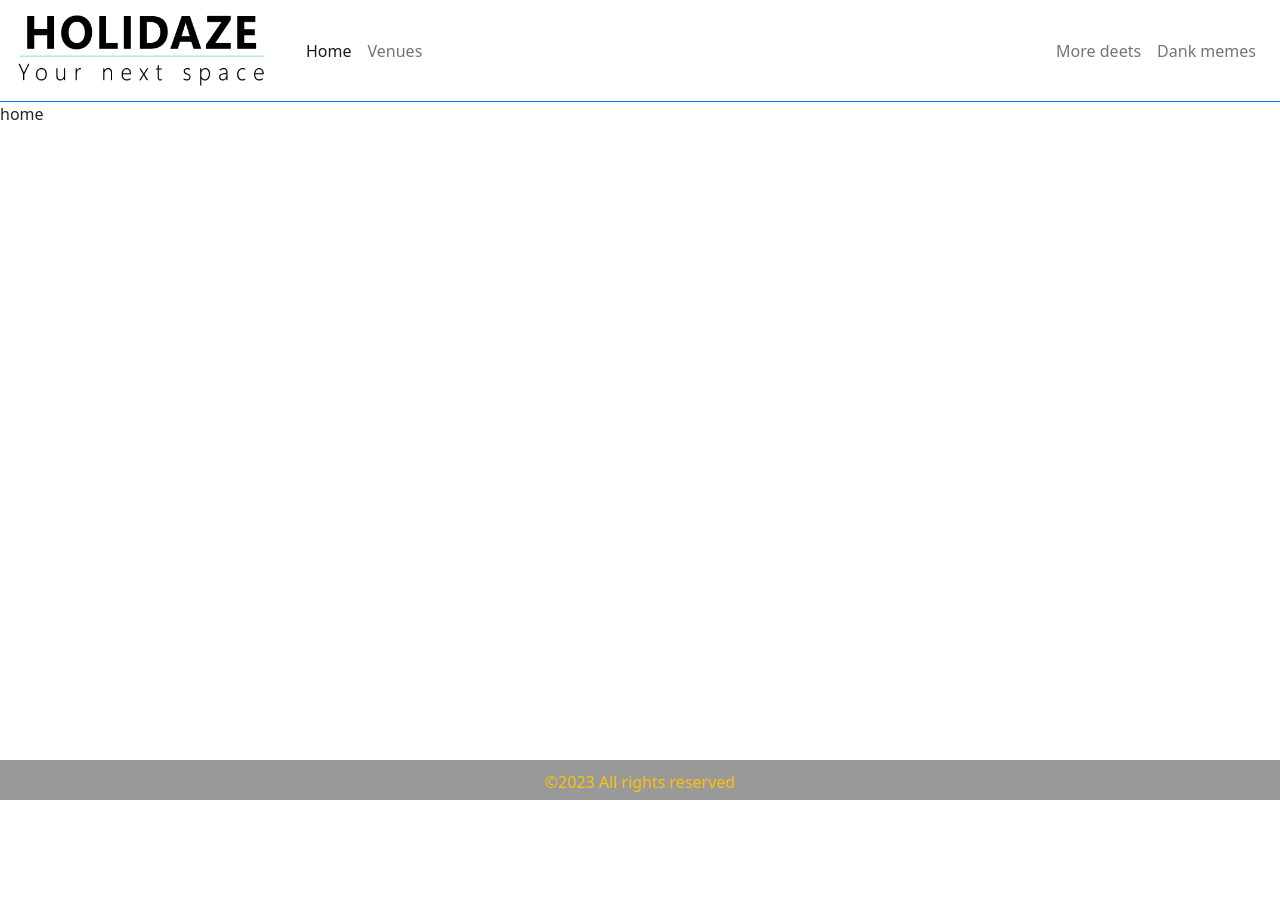
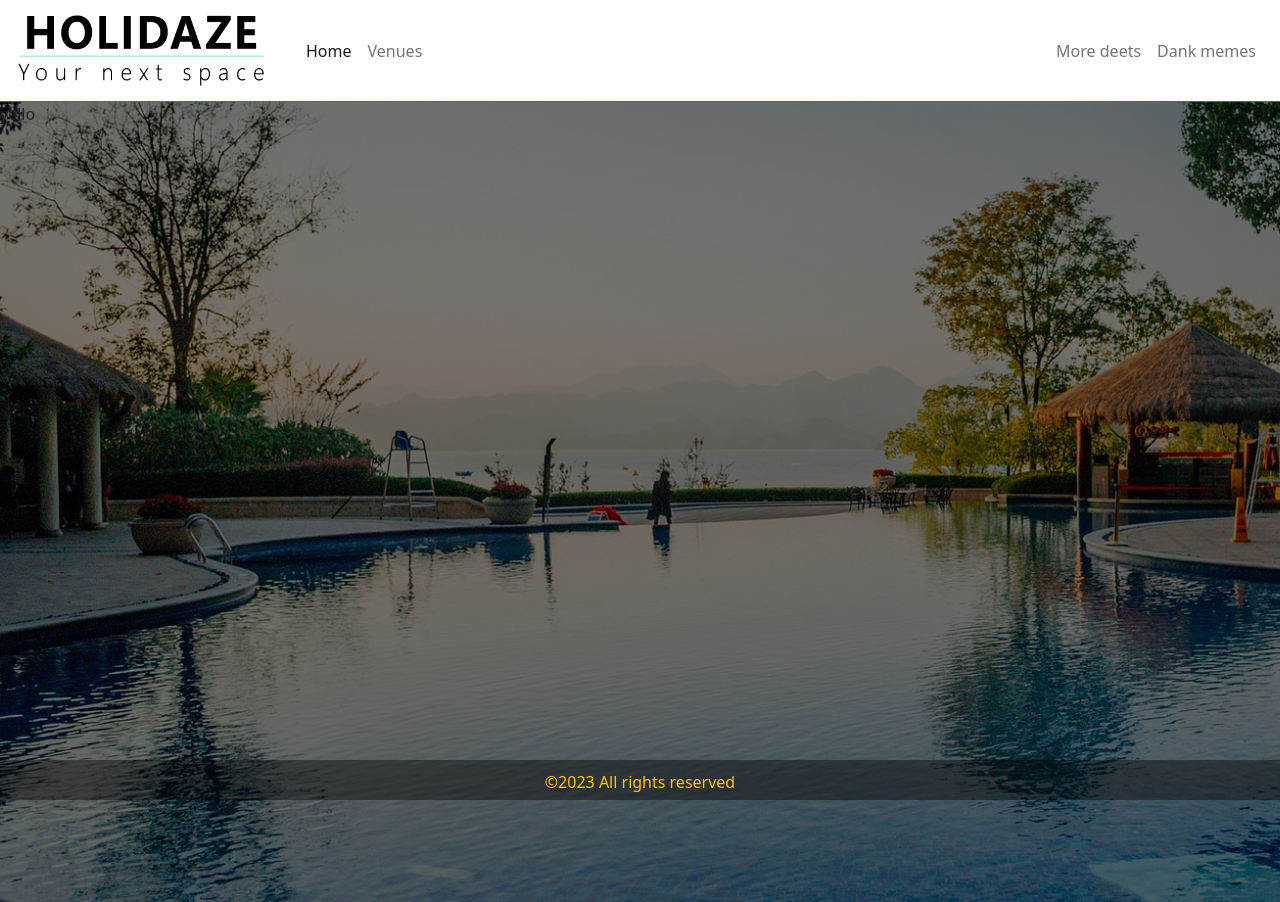
Before and after one commit to adrianBrands/projcet-exam-2, a React (Create React App) app: page / in a window 1280 px wide. Before the commit the page ends 800 px from the top, so only its background shows below. Built offline with nearby package versions, Linux system fonts and the light colour scheme.

Commit message:
added background-image to the home page

```diff
--- a/src/components/pages/Home/Home.jsx
+++ b/src/components/pages/Home/Home.jsx
@@ -1,3 +1,4 @@
+import background from "../../../images/china-gf98bd0a45_1920.jpg"
 export default function Home(){
-  return <div>home</div>
+  return <div className="backgroundImage" > yello</div>
 }
--- /dev/null
+++ b/src/scss/background.scss
@@ -0,0 +1,6 @@
+.backgroundImage {
+  background-size: cover;
+  min-height: 100vh;
+  background-repeat: no-repeat;
+  background-image: linear-gradient(rgba(0, 0, 0, 0.5), rgba(0, 0, 0, 0.5)), url(../images/china-gf98bd0a45_1920.jpg);
+}
--- a/src/scss/styles.scss
+++ b/src/scss/styles.scss
@@ -1,5 +1,9 @@
 @import "../../node_modules/bootstrap/scss/bootstrap.scss";
 
-
+body, html {
+  height: 100%;
+  margin: 0;
+}
 @import "./header.scss";
 @import "./footer.scss";
+@import "./background.scss";
```
